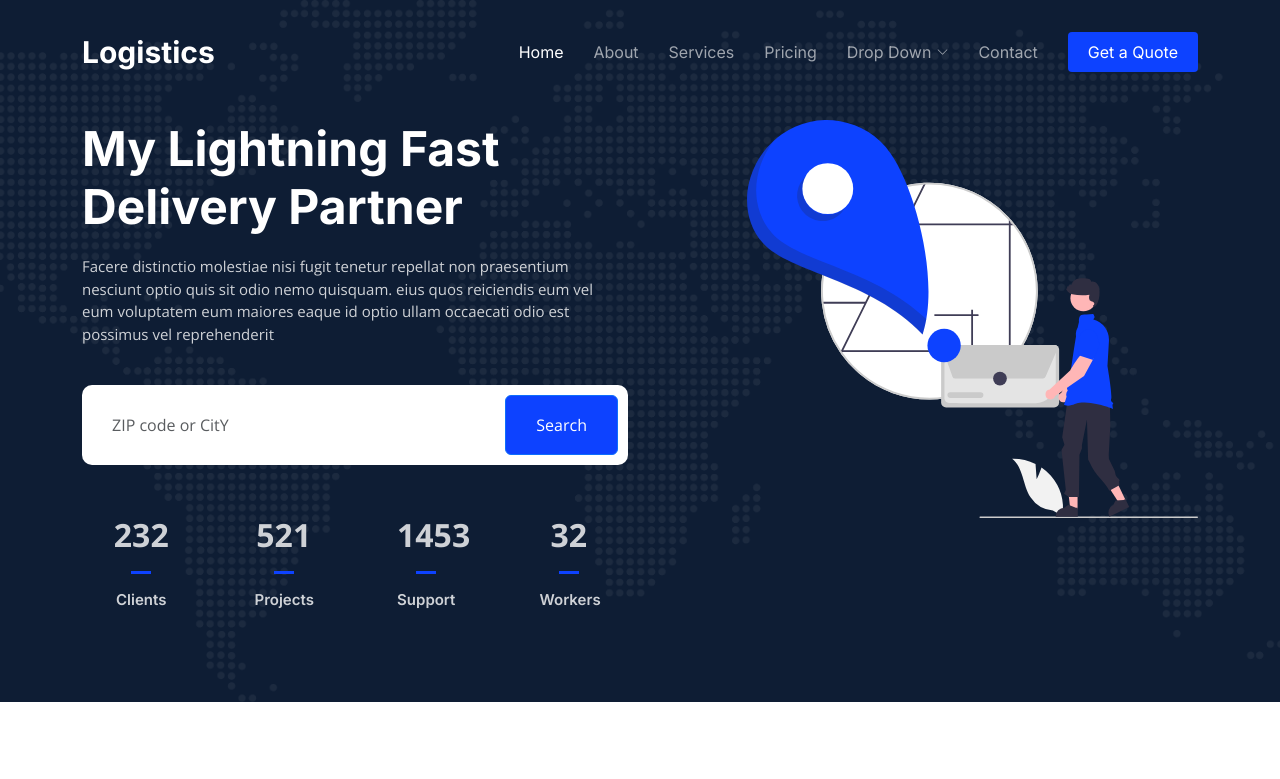
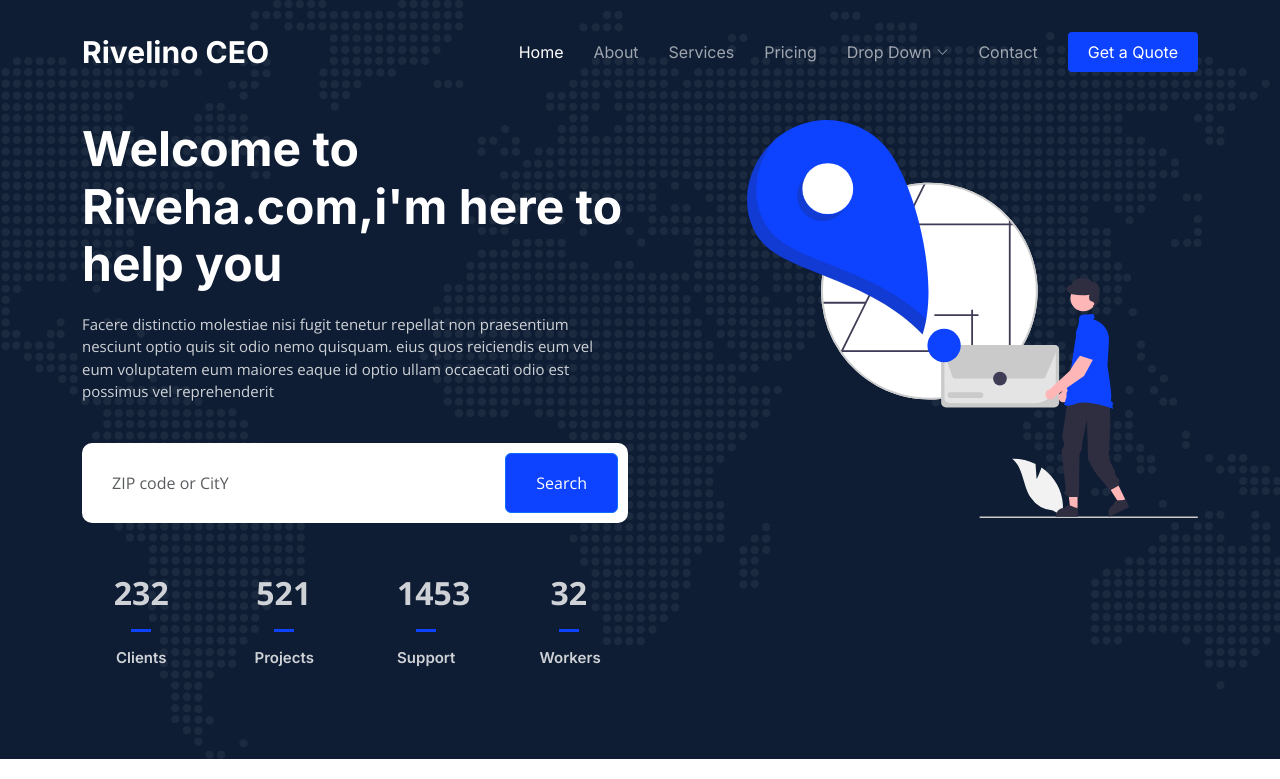
Before and after one commit to rivelino86/AWS-CI-CD, a plain HTML site: page index.html in a window 1280 px wide. Shown: the top 779 px of the page. Drawn offline with nearby package versions, Linux system fonts and the light colour scheme.

Commit message:
new changes

```diff
--- a/index.html
+++ b/index.html
@@ -47,7 +47,7 @@
       <a href="index.html" class="logo d-flex align-items-center">
         <!-- Uncomment the line below if you also wish to use an image logo -->
         <!-- <img src="assets/img/logo.png" alt=""> -->
-        <h1>Logistics</h1>
+        <h1>Rivelino CEO</h1>
       </a>
 
       <i class="mobile-nav-toggle mobile-nav-show bi bi-list"></i>
@@ -89,7 +89,7 @@
     <div class="container">
       <div class="row gy-4 d-flex justify-content-between">
         <div class="col-lg-6 order-2 order-lg-1 d-flex flex-column justify-content-center">
-          <h2 data-aos="fade-up">My Lightning Fast Delivery Partner</h2>
+          <h2 data-aos="fade-up">Welcome to Riveha.com,i'm here to help you</h2>
           <p data-aos="fade-up" data-aos-delay="100">Facere distinctio molestiae nisi fugit tenetur repellat non praesentium nesciunt optio quis sit odio nemo quisquam. eius quos reiciendis eum vel eum voluptatem eum maiores eaque id optio ullam occaecati odio est possimus vel reprehenderit</p>
 
           <form action="#" class="form-search d-flex align-items-stretch mb-3" data-aos="fade-up" data-aos-delay="200">
```
